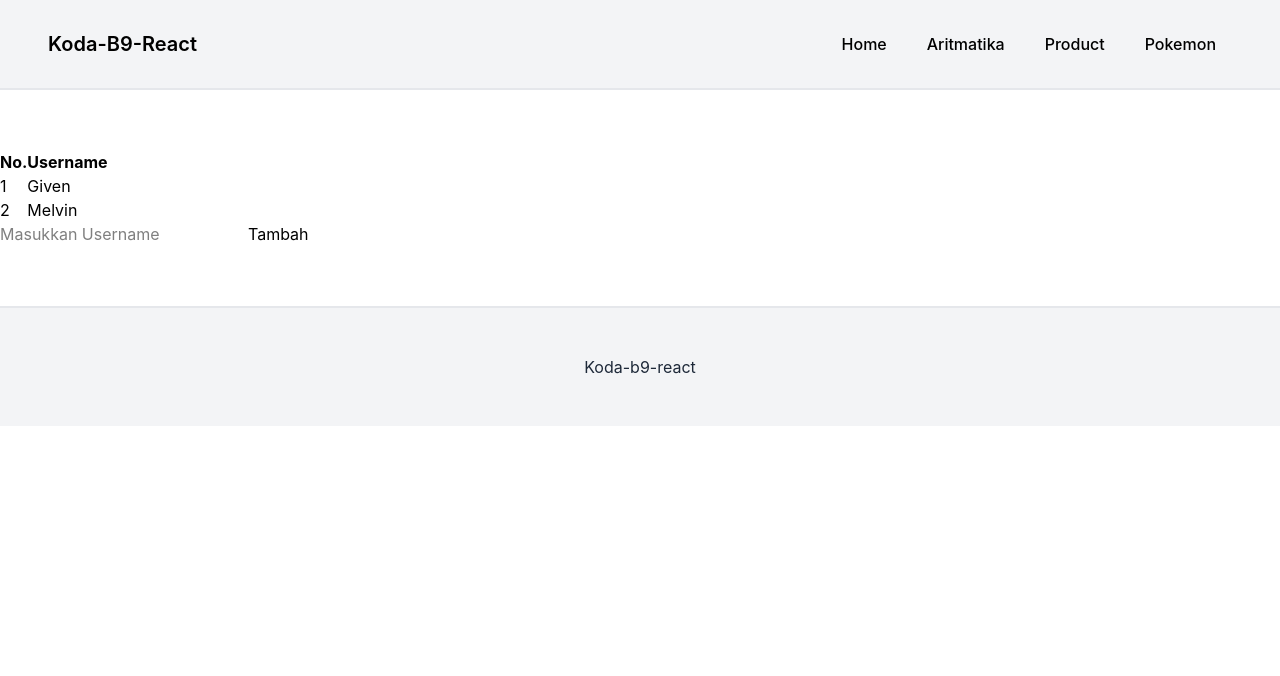
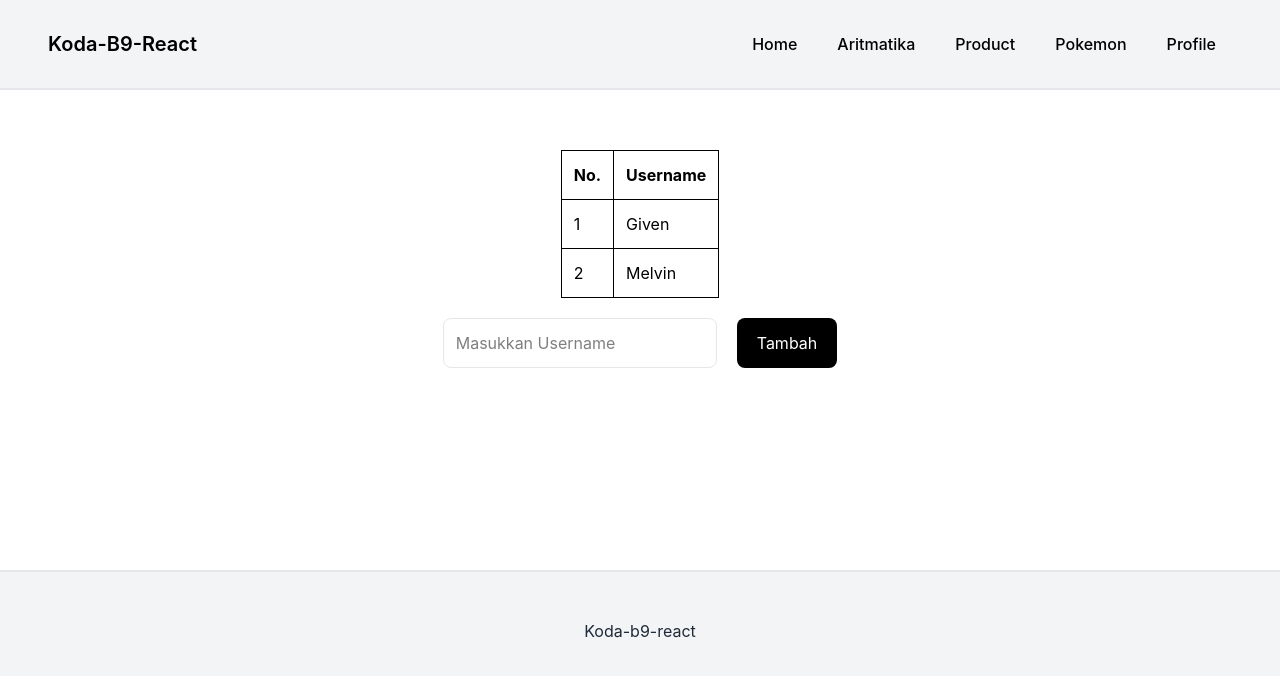
Before and after one commit to nico-hondo/koda-b9-react, a React (Vite) app: page /product in a window 1280 px wide. Shown: the top 676 px of the page. Built offline with nearby package versions, Linux system fonts and the light colour scheme.

Commit message:
feat: add detailPokemon Page using useParams()

```diff
--- a/package.json
+++ b/package.json
@@ -14,6 +14,7 @@
     "react": "^19.2.8",
     "react-dom": "^19.2.8",
     "react-router": "^8.3.0",
+    "slugify": "^1.6.9",
     "tailwindcss": "^4.3.3"
   },
   "devDependencies": {
--- a/src/Router.jsx
+++ b/src/Router.jsx
@@ -4,14 +4,23 @@ import Home from "./pages/Home.jsx";
 import OperationArith from "./pages/OperationArith.jsx";
 import DataProduct from "./pages/DataProduct.jsx";
 import DataPokemon from "./pages/DataPokemon.jsx";
+import Profile from "./pages/Profile.jsx";
+import DetailPokemon from "./pages/DetailPokemon.jsx";
 
 function Router() {
   return (
     <Routes>
-      <Route path="/" element={<Home />} />
-      <Route path="/aritmatika" element={<OperationArith/>} />
-      <Route path="/product" element={<DataProduct/>} />
-      <Route path="/pokemon" element={<DataPokemon />} />
+      <Route path="/">
+        <Route index element={<Home />}/>
+        <Route path="aritmatika" element={<OperationArith/>} />
+        <Route path="product" element={<DataProduct/>} />
+        <Route path="pokemon">
+          <Route index element={<DataPokemon/>}/>
+          <Route path=":id/:slug" element={<DetailPokemon/>}/>
+       </Route>
+        <Route path="profile" element={<Profile/>} />
+      </Route>
+
     </Routes>
   );
 }
--- a/src/components/Header.jsx
+++ b/src/components/Header.jsx
@@ -11,6 +11,7 @@ function Header(){
                         <li className="px-4 py-2 text-center cursor-pointer hover:bg-gray-300 rounded-lg font-medium"><Link to={"/aritmatika"}>Aritmatika</Link></li>
                         <li className="px-4 py-2 text-center cursor-pointer hover:bg-gray-300 rounded-lg font-medium"><Link to={"/product"}>Product</Link></li>
                         <li className="px-4 py-2 text-center cursor-pointer hover:bg-gray-300 rounded-lg font-medium"><Link to={"/pokemon"}>Pokemon</Link></li>
+                        <li className="px-4 py-2 text-center cursor-pointer hover:bg-gray-300 rounded-lg font-medium"><Link to={"/profile"}>Profile</Link></li>
                     </ul>
                 </nav>
             </header>
--- a/src/components/Review.jsx
+++ b/src/components/Review.jsx
@@ -1,3 +1,9 @@
+/**
+ *
+ * @param {Dispatch<Set>} props
+ * @returns
+ */
+
 function Review({getReview}){
     return(
         <section className="w-full flex-1 flex justify-center items-center">
--- a/src/pages/DataPokemon.jsx
+++ b/src/pages/DataPokemon.jsx
@@ -1,13 +1,16 @@
 import { useState, useEffect } from "react";
 import fetchUrl from "../utils/fetchUrl";
+import { Link} from "react-router";
 
 function DataPokemon(){
     const [data, setData] = useState([]);
     const [search, setSearch] = useState('');
+    const [isLoading, setIsLoading] = useState(false);
 
     useEffect(() =>{
         (async () => {
             try{
+                setIsLoading(true);
                 if(search){
                     const url = `https://pokeapi.co/api/v2/pokemon/${search.toLowerCase()}`;
                     const result = await fetchUrl(url);
@@ -19,6 +22,8 @@ function DataPokemon(){
                 }
             }catch(err){
                 console.error(err);
+            }finally{
+                setIsLoading(false);
             }
         })();
     }, [search])
@@ -26,22 +31,23 @@ function DataPokemon(){
     const handleSubmit = (e) => {
         e.preventDefault();
     }
-
+    if(isLoading) return <div></div>
     return(
         <>
-            <section className="ml-5">
+            <section className="flex flex-col gap-5 ml-5 justify-center items-center text-center">
                 <h2 className="text-2xl font-bold">Data Pokemon</h2>
-                <div>
+                <div className="flex justify-center items-center">
                     <form className="flex gap-4" onSubmit={handleSubmit}>
                         <input type="text" name="name" value={search} id="name" className="border border-solid border-gray-400 rounded-md pl-3" placeholder="Find by Name" onChange={(e) => setSearch(e.target.value)}/>
 
                         <button type="submit" className="border bg-black text-gray-300 rounded-lg p-3 hover:bg-gray-600 cursor-pointer">Cari by Nama</button>
                     </form>
                 </div>
-                <div className="grid grid-cols-4 gap-4">
+                <div className="w-full grid grid-cols-4 gap-4">
                     {data.map((val) => {
                         return(
                             <article className="grid justify-center items-center text-center">
+                                <Link to={`/pokemon/${val.id}/${val.name}`}>
                                     <img src={val.sprites.front_default} width={180} height={180}/>
                                     <p className="text-lg text-black font-medium">{val.name}</p>
                                     <div className="flex gap-2">
@@ -53,6 +59,7 @@ function DataPokemon(){
                                             )
                                         })}
                                     </div>
+                                </Link>
                             </article>
                         )
                     })}
--- a/src/pages/DataProduct.jsx
+++ b/src/pages/DataProduct.jsx
@@ -8,27 +8,29 @@ function DataProduct(){
     }
     return(
         <>
-            <ViewData sentData={data}/>
-            <SetTableData updateData={addToArray} />
+            <main className='w-full min-h-90 flex flex-col gap-5 items-center'>
+                <ViewData sentData={data}/>
+                <SetTableData updateData={addToArray} />
+            </main>
         </>
     )
 }
 
 function ViewData({ sentData }){
     return(
-        <table>
-            <thead>
+        <table className="border">
+            <thead className="border">
                 <tr>
-                    <th>No.</th>
-                    <th>Username</th>
+                    <th className="border p-3">No.</th>
+                    <th className='p-3'>Username</th>
                 </tr>
             </thead>
-            <tbody>
+            <tbody className="border">
                 {sentData.map((val, idx) => {
                     return(
                         <tr>
-                            <td>{idx+1}</td>
-                            <td>{val}</td>
+                            <td className="border p-3">{idx+1}</td>
+                            <td className="border p-3">{val}</td>
                         </tr>
                     )
                 })}
@@ -48,9 +50,9 @@ function SetTableData({updateData}){
 
     return(
         <>
-            <form onSubmit={handleSubmit}>
-                <input type="text" name="username" value={input} onChange={(e) => setInput(e.target.value)} placeholder='Masukkan Username'/>
-                <button type='submit'>Tambah</button>
+            <form onSubmit={handleSubmit} className="flex gap-5">
+                <input type="text" name="username" value={input} onChange={(e) => setInput(e.target.value)} placeholder='Masukkan Username' className="border border-gray-200 rounded-lg p-3"/>
+                <button type='submit' className="bg-black px-5 py-2 rounded-lg text-white">Tambah</button>
             </form>
         </>
     )
--- /dev/null
+++ b/src/pages/DetailPokemon.jsx
@@ -0,0 +1,49 @@
+import { useEffect, useState} from 'react';
+import fetchUrl from "../utils/fetchUrl";
+import { useParams } from 'react-router';
+
+function DetailPokemon() {
+
+    const [data, setData] = useState([]);
+    const params = useParams();
+    console.log(params.id);
+
+    useEffect(() =>{
+        (async () => {
+            try{
+                const url = `https://pokeapi.co/api/v2/pokemon/${params.id}/`;
+                const result = await fetchUrl(url);
+                setData([result])
+            }catch(err){
+                console.error(err);
+            }
+        })();
+    }, [params.id])
+
+  return (
+     <>
+        <section className="ml-5 flex flex-col justify-center items-center gap-10">
+            <h2 className="text-2xl font-bold">Detail Pokemon</h2>
+            {data.map((val) => {
+                return(
+                    <article className="flex flex-col justify-center items-center text-center gap-2">
+                        <img src={val.sprites.front_default} width={180} height={180}/>
+                        <p className="text-lg text-black font-medium uppercase">{val.name}</p>
+                        <div className="flex gap-2">
+                            {val.abilities.map((res) =>{
+                                return(
+                                    <span className="font-semibold uppercase text-sm text-gray-800 px-5 py-3 bg-green-200 rounded-lg">
+                                        {res.ability.name}
+                                    </span>
+                                )
+                            })}
+                        </div>
+                    </article>
+                )
+            })}
+        </section>
+    </>
+  )
+}
+
+export default DetailPokemon
--- a/src/pages/Home.jsx
+++ b/src/pages/Home.jsx
@@ -1,5 +1,11 @@
 import { useState } from "react";
 import Review from "../components/Review";
+
+/**
+ *
+ * @typedef {Object} ReviewProps
+ * @property
+ */
 
 function Home(){
     const [review, setReview] = useState(JSON.parse(localStorage.getItem('ulasan')) || []);
```
Also changed, not shown: src/utils/fetchUrl.js (+8 -0 lines), 2 other files (tests, documents, lock files or other folders). Lines whose indentation alone changed are shown as unchanged.
